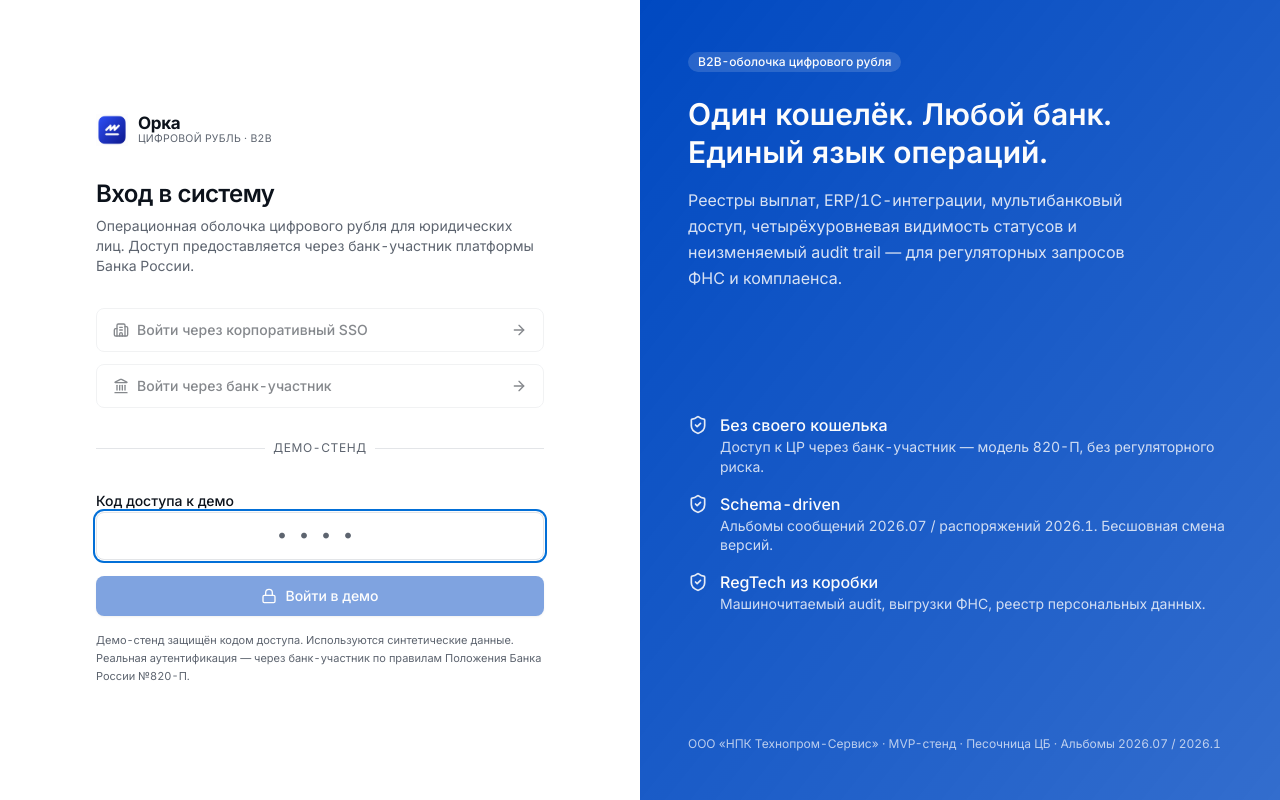
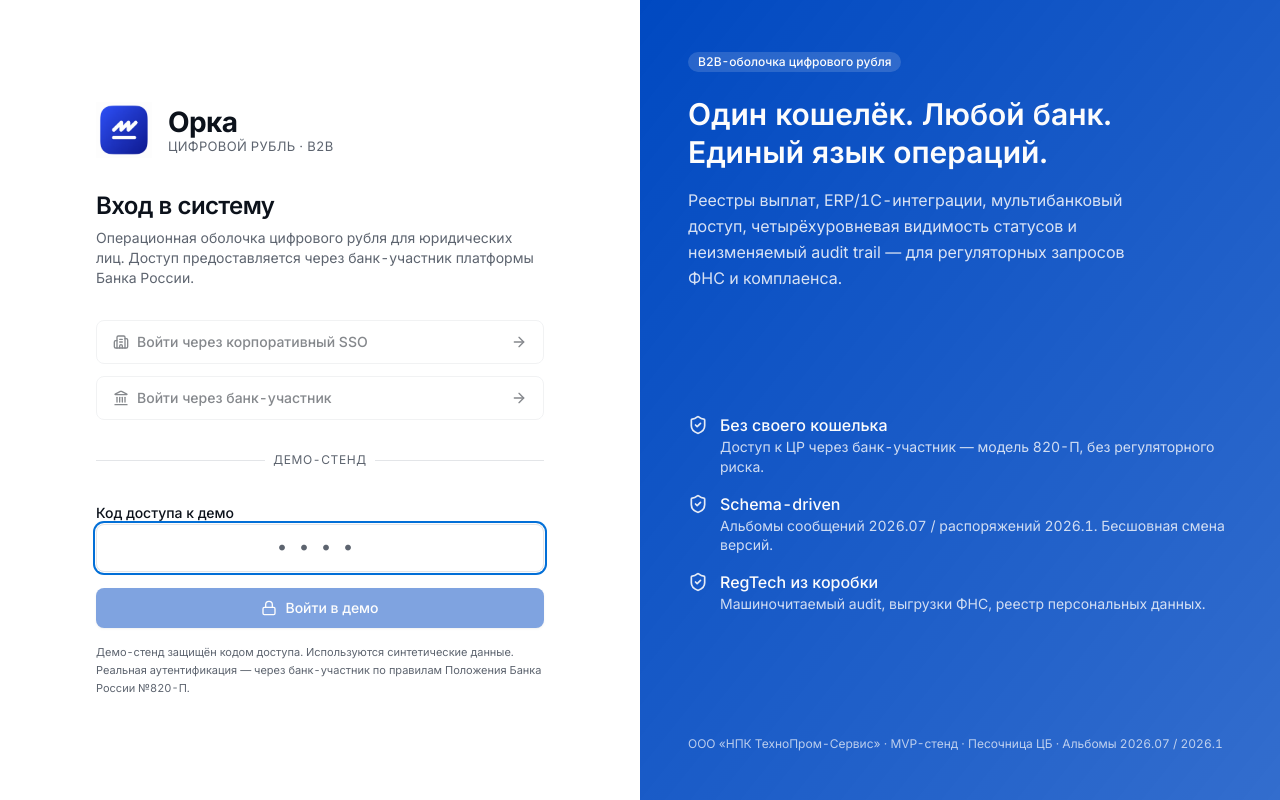
Before and after one commit to Gadzera/eruble, a Next.js app: page /login in a window 1280 px wide. Built offline with nearby package versions, Linux system fonts and the light colour scheme.

Commit message:
Fix company name ТехноПром-Сервис, enlarge login wordmark

```diff
--- a/src/app/(dash)/integrations/api-card.tsx
+++ b/src/app/(dash)/integrations/api-card.tsx
@@ -16,7 +16,7 @@ info:
     Авторизация — Bearer-токен (OAuth 2.0 client_credentials).
     Версия Альбома CBR: 2026.07.
   contact:
-    name: НПК Технопром-Сервис
+    name: НПК ТехноПром-Сервис
     email: info@tp-s.ru
 
 servers:
--- a/src/app/(dash)/page.tsx
+++ b/src/app/(dash)/page.tsx
@@ -177,7 +177,7 @@ export default async function HomePage() {
 
       {/* Footer */}
       <div className="mt-8 pt-4 border-t flex flex-col sm:flex-row items-center justify-between gap-2 text-[11px] text-muted-foreground">
-        <span>© 2026 ООО &quot;НПК Технопром-Сервис&quot; · ИНН 7716250565</span>
+        <span>© 2026 ООО &quot;НПК ТехноПром-Сервис&quot; · ИНН 7716250565</span>
         <span>Разработано: <span className="font-medium text-foreground/70">Гадзера Александр Николаевич</span></span>
       </div>
     </>
--- a/src/app/login/page.tsx
+++ b/src/app/login/page.tsx
@@ -51,7 +51,7 @@ export default function LoginPage() {
       {/* Left: form */}
       <div className="flex items-center justify-center p-8 bg-card">
         <div className="w-full max-w-md space-y-8">
-          <OrcaWordmark />
+          <OrcaWordmark large />
           <div>
             <h1 className="text-2xl font-semibold tracking-tight">Вход в систему</h1>
             <p className="text-sm text-muted-foreground mt-1.5">
@@ -179,7 +179,7 @@ export default function LoginPage() {
         </div>
 
         <div className="text-xs text-primary-foreground/70 tabular">
-          ООО «НПК Технопром-Сервис» · MVP-стенд · Песочница ЦБ · Альбомы 2026.07 / 2026.1
+          ООО «НПК ТехноПром-Сервис» · MVP-стенд · Песочница ЦБ · Альбомы 2026.07 / 2026.1
         </div>
       </div>
     </div>
--- a/src/components/app/logo.tsx
+++ b/src/components/app/logo.tsx
@@ -11,13 +11,13 @@ export function OrcaWordmarkText({ className = "" }: { className?: string }) {
   );
 }
 
-export function OrcaWordmark({ className = "" }: { className?: string }) {
+export function OrcaWordmark({ className = "", large = false }: { className?: string; large?: boolean }) {
   return (
-    <div className={`flex items-center gap-2.5 ${className}`}>
-      <OrcaLogo className="h-8 w-auto" />
-      <div className="flex flex-col leading-none gap-0.5">
-        <OrcaWordmarkText className="text-[17px]" />
-        <span className="text-[10.5px] text-muted-foreground tracking-wide uppercase">
+    <div className={`flex items-center ${large ? "gap-4" : "gap-2.5"} ${className}`}>
+      <OrcaLogo className={large ? "h-14 w-auto" : "h-8 w-auto"} />
+      <div className="flex flex-col leading-none gap-1">
+        <OrcaWordmarkText className={large ? "text-[28px]" : "text-[17px]"} />
+        <span className={`${large ? "text-[13px]" : "text-[10.5px]"} text-muted-foreground tracking-wide uppercase`}>
           Цифровой рубль · B2B
         </span>
       </div>
--- a/src/lib/db/seed-data.ts
+++ b/src/lib/db/seed-data.ts
@@ -14,8 +14,8 @@ export function seedIfEmpty(db: DB): void {
 
   const orgMain = {
     id: "org_tps", inn: "7716250565",
-    name: 'Общество с ограниченной ответственностью "НПК Технопром-Сервис"',
-    shortName: 'ООО "НПК Технопром-Сервис"',
+    name: 'Общество с ограниченной ответственностью "НПК ТехноПром-Сервис"',
+    shortName: 'ООО "НПК ТехноПром-Сервис"',
     locale: "ru-RU", timezone: "Europe/Moscow", createdAt: daysAgo(400),
   };
   const orgBeta = {
```
